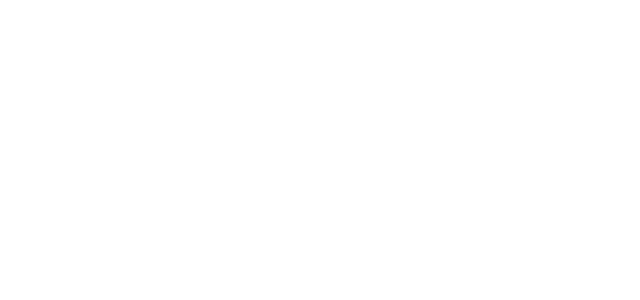
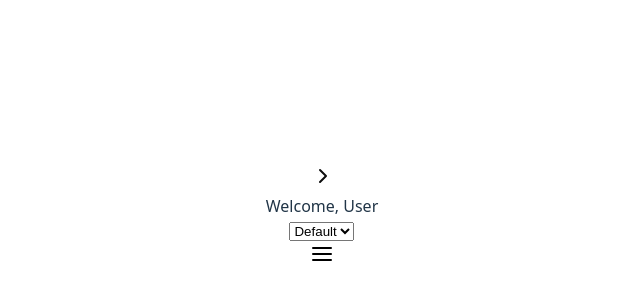
Before and after one commit to NiklasReents/playlist-station, a React (Vite) app: page / in a window 1280 px wide. Shown: the part 182-482 px from the top of the page, without its empty margins (318-958 px from the left). Built offline with nearby package versions, Linux system fonts and the light colour scheme.

Commit message:
populate header with basic markup and setting functions

```diff
--- a/src/App.jsx
+++ b/src/App.jsx
@@ -12,12 +12,10 @@
 
 export default function App() {
   // GLOBAL VARIABLES (DRAFT: may be subject to change!)
-  // toggle image: flip chevron image from right to left or the other way round with each click, which changes the content of the App BODY (mobile: FORM -> PLAYLIST, PLAYLIST -> FORM; desktop: switch out FORM from left to right, PLAYLIST from right to left and inversely)
-  const [swapView, setSwapView] = useState(chevronRight); // -> pass variable and toggle function to HEADER (for display and setting purposes) and variable to BODY (for information purpose) via props
-  // toggle image: toggle between menu button and close button with each click, which opens or closes a small popup menu with three options: register, login, settings; pressing any of those buttons renders the MENU component into the BODY (in place of the FORM)
-  const [expandMenu, setExpandMenu] = useState(menu); // -> pass variable and toggle function to HEADER (for display and setting purposes) via props
-  // set menu form content: render the MENU form within the BODY and set its content depending on which button of the HEADER's popup menu (register, login, settings) was clicked; change the chevron image to an "X" (close) with which the MENU can be closed
-  const [menuContent, setMenuContent] = useState(""); // -> pass this setter function and "setSwapView" to HEADER (for data retrieval/setting purposes) and this variable to BODY -> MENU (for information purpose) via props
+  const [viewButton, setViewButton] = useState(chevronRight); // -> pass variable and "toggleView" function to HEADER (for image display and setting purposes) and variable to BODY as well (for information purpose) via props
+  const [popupImage, setPopupImage] = useState(menu); // -> pass variable and "togglePopupMenu" function to HEADER (for image display and setting purposes) via props
+  const [popupList, setPopupList] = useState(<></>); // -> pass variable to HEADER and setter function to "togglePopupMenu" (in order to show or hide the popup menu list) via props
+  const [menuContent, setMenuContent] = useState(""); // -> pass this setter function and "setViewButton" to "changeMenuContent" function (used by "togglePopupMenu" for data retrieval/setting purposes) and this variable to BODY -> MENU (for information purpose) via props
   // toggle image: toggle between list and shuffle playlist modes with each click
   const [playlistMode, setPlaylistMode] = useState(list); // -> pass variable and toggle function to FOOTER (for display and setting purposes) and variable to BODY -> PLAYLIST (for information purpose) via props
   // set user status: determine whether a user is currently not connected to the server, connected but not logged in, connected and logged in (some actions and status messages depend on the connection and login status)
@@ -25,9 +23,62 @@
   // set status message: display message in the FOOTER that gets triggered by certain user actions (pressing the send data button of the song FORM, deleting songs etc.); connection-related messages depend on "userStatus" variable (disconnected, not logged in, logged in)
   const [statusMessage, setStatusMessage] = useState(""); // -> pass setter function to various components where certain events happen (e.g. FORM, PLAYLIST) and variable to FOOTER (for information/display purpose) via props ("useReducer" hook as alternative?)
   // set username: get username from server token after logging in (through the MENU login component), display current username in the top section of the HEADER
-  const [username, setUsername] = useState(""); // -> pass setter function to MENU (for data retrieval purpose (from login)) and variable to HEADER (for display purpose) via props; save username in localstorage
+  const [username, setUsername] = useState("User"); // -> pass setter function to MENU (for data retrieval purpose (from login)) and variable to HEADER (for display purpose) via props; save username in localstorage
   // set playlist data: get playlist data from dropdown menu in the HEADER by selecting one of the playlist names, which renders the respective playlist data into SONG components within the PLAYLIST container
   const [playlistData, setPlaylistData] = useState([]); // -> pass setter function to HEADER (for data retrieval purpose (from dropdown menu)) and variable to BODY -> PLAYLIST via props
 
-  return <></>;
+  /*
+  flip chevron image from right to left or the other way round with each click, which changes the content of the App BODY (via "viewButton" variable passed to it as props)
+  (mobile: FORM -> PLAYLIST, PLAYLIST -> FORM; desktop: switch out FORM from left to right, PLAYLIST from right to left and inversely)
+  */
+  function toggleView() {
+    if (viewButton === chevronLeft || viewButton === close) {
+      setViewButton(chevronRight);
+    } else {
+      setViewButton(chevronLeft);
+    }
+  }
+
+  /*
+  toggle between a hidden and visible popup menu with a handler function that changes the content of the MENU component (via "menuContent" variable passed to MENU as props) depending on which button was clicked
+  */
+  function togglePopupMenu() {
+    // NOTE: potentially merge image and list variables into one variable
+    if (popupImage === menu) {
+      setPopupImage(close);
+      setPopupList(
+        <div onClick={(e) => changeMenuContent(e)}>
+          <button>Register</button>
+          <button>Login</button>
+          <button>Settings</button>
+        </div>
+      );
+    } else {
+      // NOTE: close popup menu as well by clicking outside of it
+      setPopupImage(menu);
+      setPopupList(<></>);
+    }
+  }
+
+  /*
+  set the MENU form content rendered within the BODY depending on which button of the HEADER's popup menu (register, login, settings) was clicked
+  change the chevron image to an "X" (close) with which the MENU can be closed
+  */
+  function changeMenuContent(e) {
+    setMenuContent(e.target.textContent);
+    setViewButton(close);
+  }
+
+  return (
+    <>
+      <Header
+        viewButton={viewButton}
+        popupImage={popupImage}
+        popupList={popupList}
+        username={username}
+        toggleView={toggleView}
+        togglePopupMenu={togglePopupMenu}
+      />
+    </>
+  );
 }
--- a/src/components/header.jsx
+++ b/src/components/header.jsx
@@ -1,3 +1,26 @@
-export default function Header() {
-  return <header></header>;
+export default function Header({
+  viewButton,
+  popupImage,
+  popupList,
+  username,
+  toggleView,
+  togglePopupMenu,
+}) {
+  return (
+    <header>
+      <div>
+        <img onClick={toggleView} src={viewButton} alt="chevron" />
+      </div>
+      <div>
+        <div>Welcome, {username}</div>
+        <select>
+          <option>Default</option>
+        </select>
+      </div>
+      <div>
+        <img onClick={togglePopupMenu} src={popupImage} alt="menu" />
+        {popupList}
+      </div>
+    </header>
+  );
 }
```
